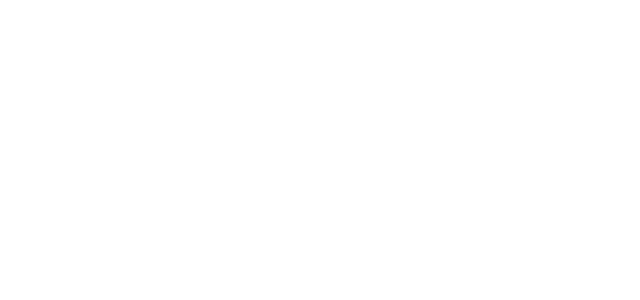
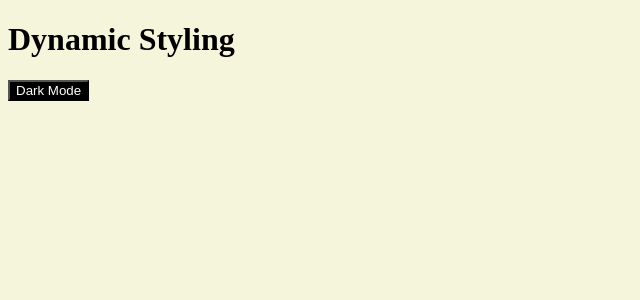
Before and after one commit to Daddanoy/react-course, a React (Vite) app in the folder my-react-ap/: page / in a window 1280 px wide. Shown: the top 300 px of the page, without its empty margins (0-640 px from the left). Built offline with nearby package versions, Linux system fonts and the light colour scheme.

Commit message:
DYNAMIC STYLING FINISHED

```diff
--- a/my-react-ap/src/React Projects/LightDarkMode.jsx
+++ b/my-react-ap/src/React Projects/LightDarkMode.jsx
@@ -2,7 +2,31 @@
 
 function DynamicStyling(){
 
+  const[darkMode, setDarkMode] = useState(false);
 
+  function darkPallette(){
+    setDarkMode(true)
+
+
+  }
+
+  function lightPallete(){
+    setDarkMode(false)
+
+
+  }
+
+
+
+
+  return(
+    <div className={darkMode? 'dark-background' : 'light-background'}>
+      <h1 className ="style-header">Dynamic Styling</h1>
+
+
+      <button onClick={darkMode? lightPallete : darkPallette} className={darkMode? 'light-mode-button' : 'dark-mode-button'}>{darkMode? 'Lightmode' : 'Dark Mode'}</button>
+    </div>
+  )
 }
 
 export default DynamicStyling
--- a/my-react-ap/src/index.css
+++ b/my-react-ap/src/index.css
@@ -260,3 +260,19 @@
 
 }
 CSS FOR STOPWATCH*/
+
+
+.dark-mode-button{
+  background-color: black;
+  color: white;
+}
+
+body{
+  background-color: beige ;
+}
+
+
+.dark-background{
+background-color: black;
+color: white;
+}
```
